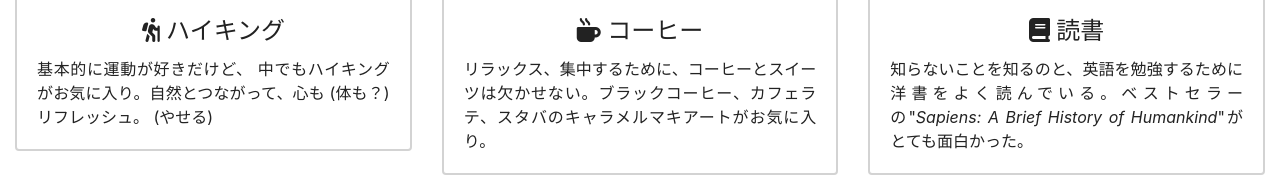
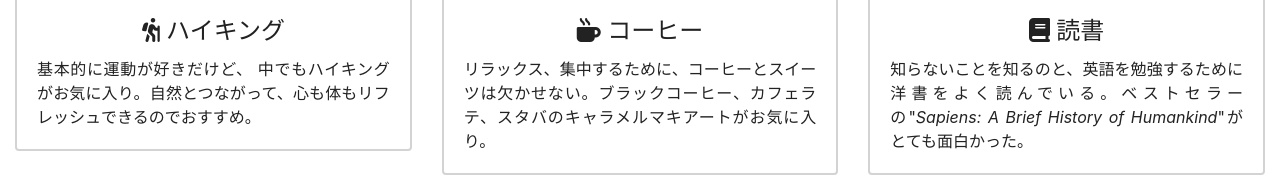
Before and after one commit to hayatomato-14/hayato-kimura, a plain HTML site: page index-ja.html in a window 1280 px wide. Shown: the part 3365-3544 px from the top of the page. Drawn offline with nearby package versions, Linux system fonts and the light colour scheme; some packages are replaced by stand-ins of ours; a script that the page names is missing.

Commit message:
Update index-ja.html

```diff
--- a/index-ja.html
+++ b/index-ja.html
@@ -207,7 +207,7 @@
           <img class="card-img-top" src="img/hobby1.jpg">
           <div class="card-body">
             <h4 class="card-title"><i class="fas fa-hiking"></i> ハイキング</h4>
-            <p class="card-text text-justify">基本的に運動が好きだけど、 中でもハイキングがお気に入り。自然とつながって、心も (体も？) リフレッシュ。 (やせる)</p>
+            <p class="card-text text-justify">基本的に運動が好きだけど、 中でもハイキングがお気に入り。自然とつながって、心も体もリフレッシュできるのでおすすめ。</p>
           </div>
       </div>
     </div>
```
